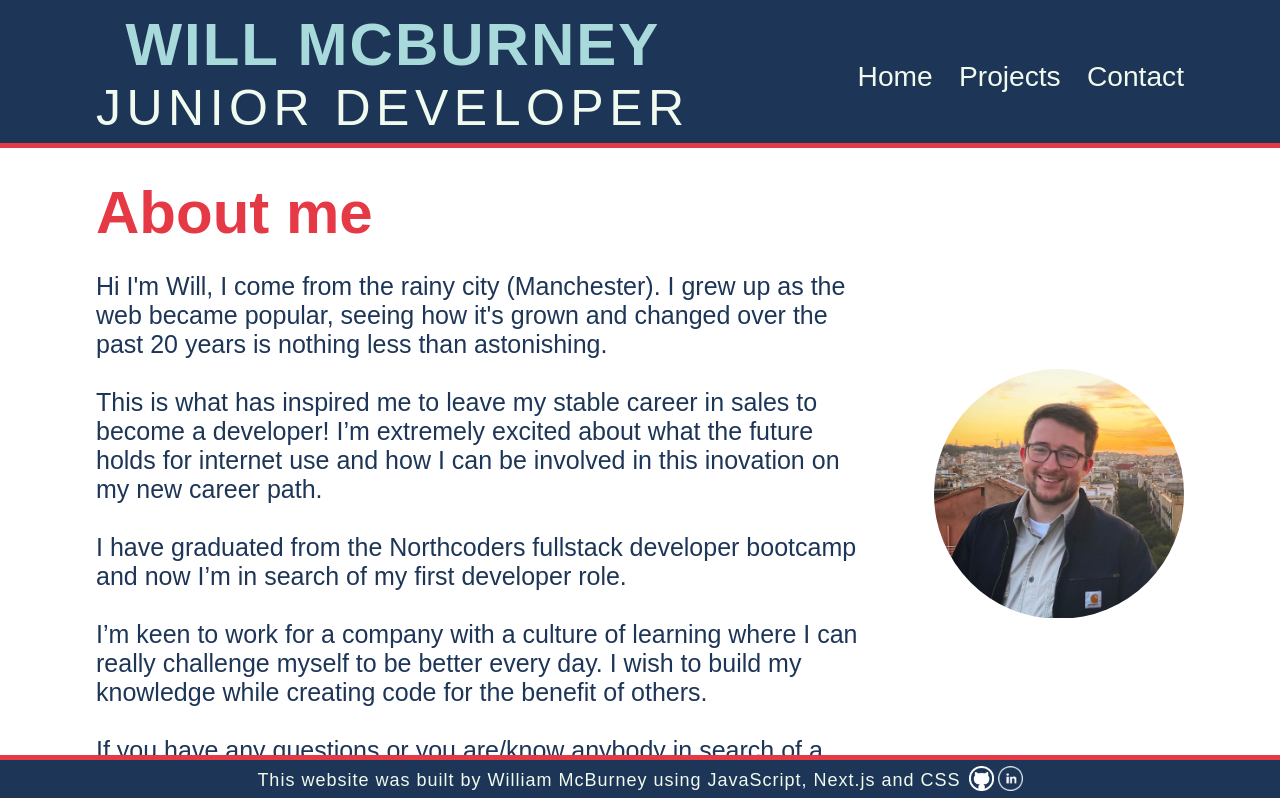
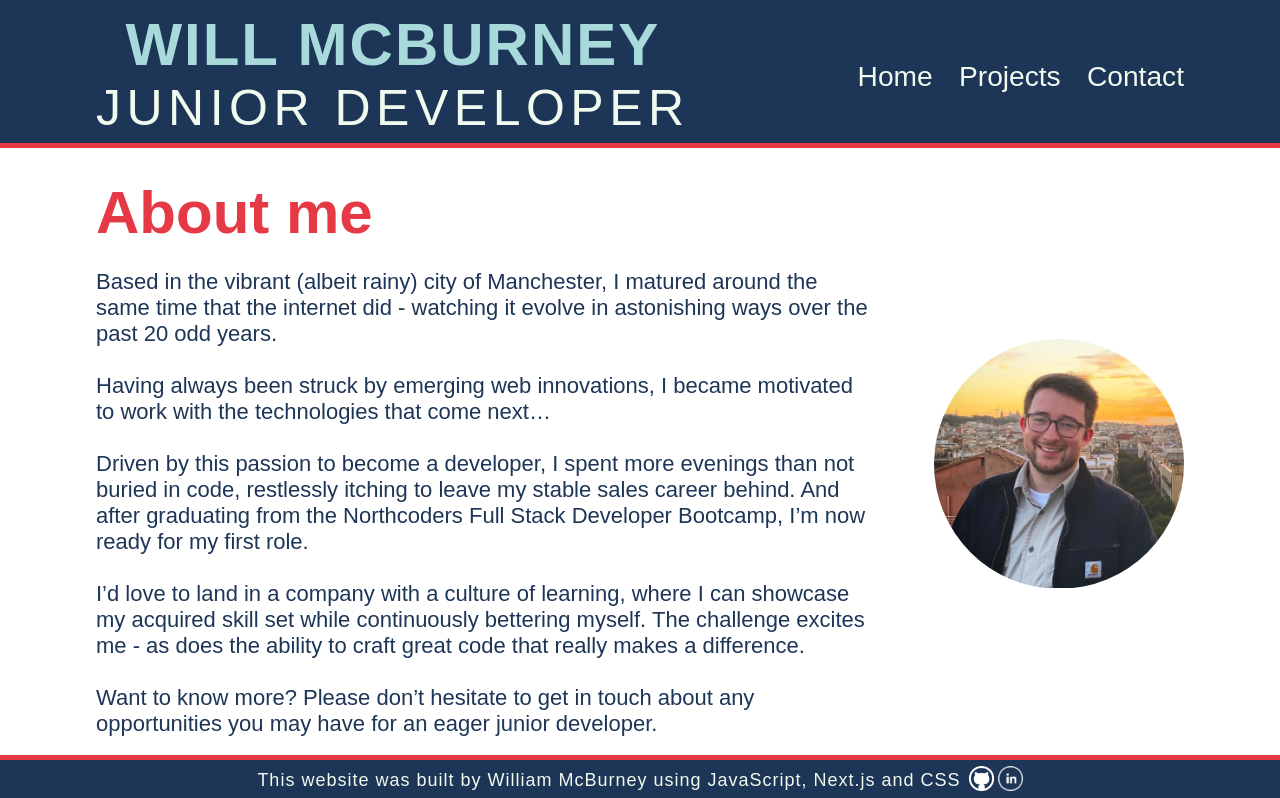
Before and after one commit to willmcb94/Portfolio-Website, a Next.js app: page / in a window 1280 px wide. Shown: the top 798 px of the page. Built offline with nearby package versions, Linux system fonts and the light colour scheme; a web font is replaced by a local one.

Commit message:
update about

```diff
--- a/pages/components/About.js
+++ b/pages/components/About.js
@@ -16,23 +16,25 @@ export default function About() {
         <article className={styles.text_container}>
           <h2 className={styles.about_title}>About me</h2>
           <p className={styles.about_text}>
-            Hi I'm Will, I come from the rainy city (Manchester). I grew up as
-            the web became popular, seeing how it's grown and changed over the
-            past 20 years is nothing less than astonishing.<br></br>
+            Based in the vibrant (albeit rainy) city of Manchester, I matured
+            around the same time that the internet did - watching it evolve in
+            astonishing ways over the past 20 odd years.<br></br>
             <br></br>
-            This is what has inspired me to leave my stable career in sales to
-            become a developer! I’m extremely excited about what the future
-            holds for internet use and how I can be involved in this inovation
-            on my new career path.<br></br>
-            <br></br>I have graduated from the Northcoders fullstack developer
-            bootcamp and now I’m in search of my first developer role.<br></br>
+            Having always been struck by emerging web innovations, I became
+            motivated to work with the technologies that come next…<br></br>
             <br></br>
-            I’m keen to work for a company with a culture of learning where I
-            can really challenge myself to be better every day. I wish to build
-            my knowledge while creating code for the benefit of others.<br></br>
+            Driven by this passion to become a developer, I spent more evenings
+            than not buried in code, restlessly itching to leave my stable sales
+            career behind. And after graduating from the Northcoders Full Stack
+            Developer Bootcamp, I’m now ready for my first role.<br></br>
             <br></br>
-            If you have any questions or you are/know anybody in search of a
-            junior developer currently, please get in touch.
+            I’d love to land in a company with a culture of learning, where I
+            can showcase my acquired skill set while continuously bettering
+            myself. The challenge excites me - as does the ability to craft
+            great code that really makes a difference.<br></br>
+            <br></br>
+            Want to know more? Please don’t hesitate to get in touch about any
+            opportunities you may have for an eager junior developer.
           </p>
         </article>
         <div className={styles.img_container}>
--- a/pages/components/About.module.css
+++ b/pages/components/About.module.css
@@ -25,7 +25,7 @@
 
 .about_text {
   color: #1d3557;
-  font-size: 25px;
+  font-size: 22px;
   font-weight: 500;
 }
 
```
